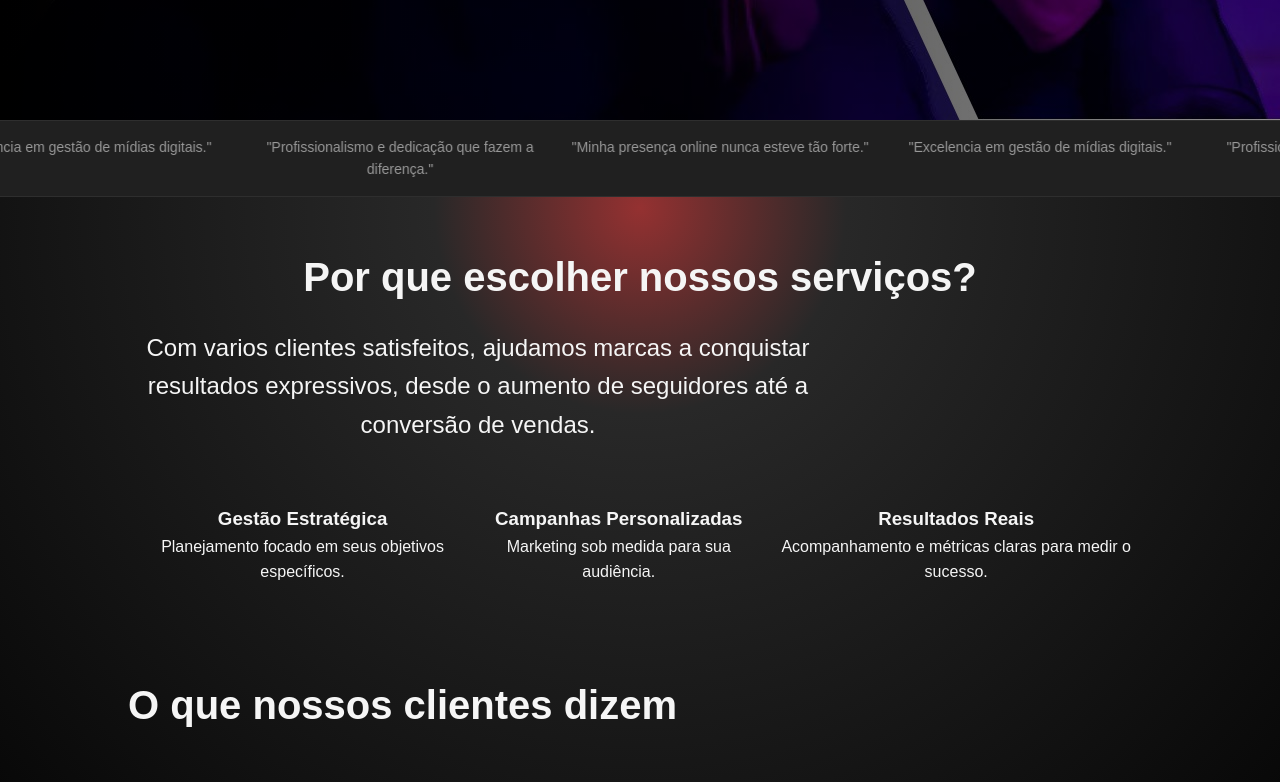
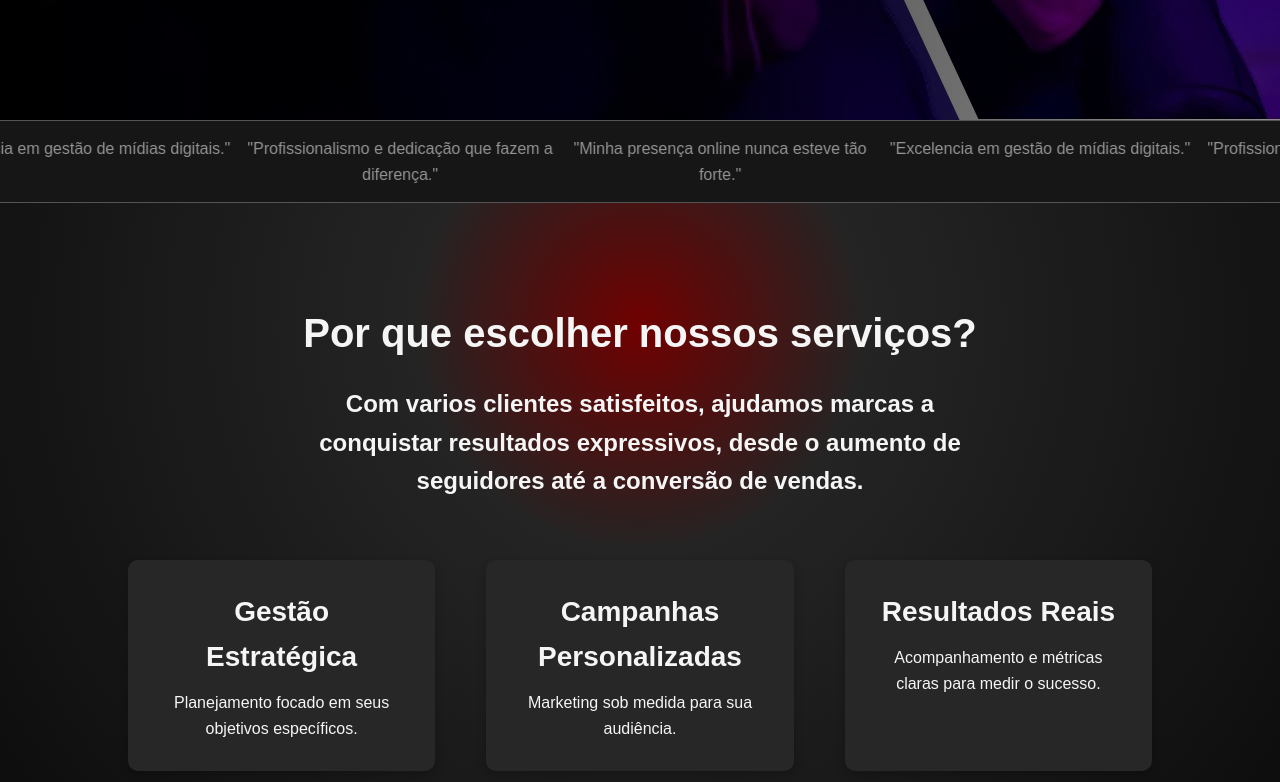
Before and after one commit to Sousaian/projeto, a plain HTML site: page index.html in a window 1280 px wide. Shown: the part 600-1382 px from the top of the page. Drawn offline with Linux system fonts and the light colour scheme.

Commit message:
section about

```diff
--- a/index.html
+++ b/index.html
@@ -28,8 +28,10 @@
     <!-- Sobre/Benefícios -->
     <section class="about">
         <div class="container">
-            <h2 class="section-title">Por que escolher nossos serviços?</h2>
-            <p class="section-description">Com varios clientes satisfeitos, ajudamos marcas a conquistar resultados expressivos, desde o aumento de seguidores até a conversão de vendas.</p>
+            <div class="about-content">
+                <h2 class="section-title">Por que escolher nossos serviços?</h2>
+                <p class="section-description">Com varios clientes satisfeitos, ajudamos marcas a conquistar resultados expressivos, desde o aumento de seguidores até a conversão de vendas.</p>
+            </div>
             <div class="benefits">
                 <div class="benefit-item">
                     <h3>Gestão Estratégica</h3>
--- a/src/styles/index.css
+++ b/src/styles/index.css
@@ -1,6 +1,6 @@
 :root {
-    --primary-color: #2B2B2B;
-    --secondary-color: #4A4A4A;
+    --primary-color: #202020;
+    --secondary-color: #272727;
     --text-color: #f5f5f5;
     --contrast: #A52A2A     ;
     --button-gradient: linear-gradient(90deg, rgba(80,0,0,1) 0%, rgba(139,0,0,1) 41%, rgba(205,92,92,1) 100%);
@@ -10,7 +10,7 @@
 }
 
 body {
-    background: radial-gradient(circle, rgba(126, 6, 6, 0.829) 0%, rgba(40, 40, 40, 1) 20%, rgba(0, 0, 0, 1) 100%);
+    background: radial-gradient(circle, rgb(112, 0, 0) 0%, rgb(36, 36, 36) 20%, rgba(0, 0, 0, 1) 100%);
     font-family: var(--font-sans);
     color: var(--text-color);
     line-height: 1.6;
@@ -122,9 +122,9 @@ header {
     padding: 15px 0;
     border-style: solid;
     border-width: 1px 0 1px 0;
-    border-color: #fffFFF10;
+    border-color: #ffffff44;
     opacity: 1;
-    background: #202020;
+    background: #161616;
 }
 
 .carousel {
@@ -139,7 +139,7 @@ header {
     width: 25%;
     color: var(--carousel-color);
     text-align: center;
-    font-size: 14px;
+    font-size: 16px;
     font-weight: lighter;
 }
 
@@ -152,30 +152,66 @@ header {
     }
 }
 
-.about{
+.about {
     display: flex;
     flex-direction: column;
     align-items: center;
     justify-content: center;
     text-align: center;
+    padding: 50px 20px;
+}
+
+.about-content{
+    display: flex;
+    flex-direction: column;
+    align-items: center;
 }
 
 .section-title {
     font-size: 2.5rem;
     margin-bottom: 20px;
     color: var(--text-color);
-    align-items: center;
-    justify-content: center;
+    font-weight: bold;
 }
 
 .section-description {
     font-size: 1.5rem;
     max-width: 700px;
     margin-bottom: 60px;
+    color: var(--text-color);
+    font-weight: bold;
 }
 
 .benefits {
     display: flex;
     justify-content: space-between;
     margin-bottom: 40px;
+    width: 100%;
+    gap: 30px;
+    flex-wrap: wrap;
 }
+
+.benefit-item {
+    background: var(--secondary-color);
+    color: var(--text-color);
+    padding: 30px;
+    border-radius: 10px;
+    box-shadow: 0 4px 10px rgba(0, 0, 0, 0.2);
+    flex: 1;
+    max-width: 30%;
+    transition: transform 0.3s ease, box-shadow 0.3s ease;
+}
+
+.benefit-item:hover {
+    transform: translateY(-5px);
+    box-shadow: 0 8px 20px rgba(0, 0, 0, 0.733);
+}
+
+.benefit-item h3 {
+    font-size: 1.75rem;
+    margin-bottom: 10px;
+}
+
+.benefit-item p {
+    font-size: 1rem;
+}
```
